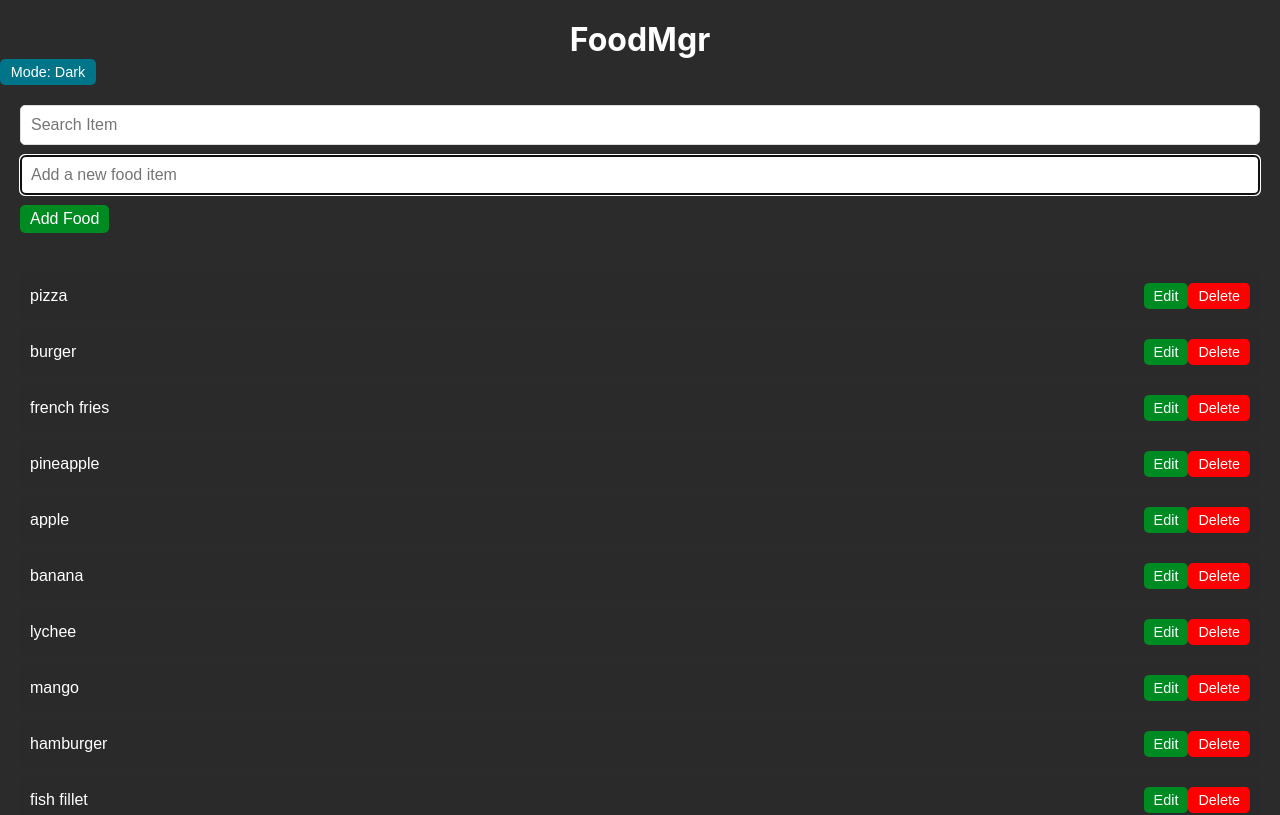
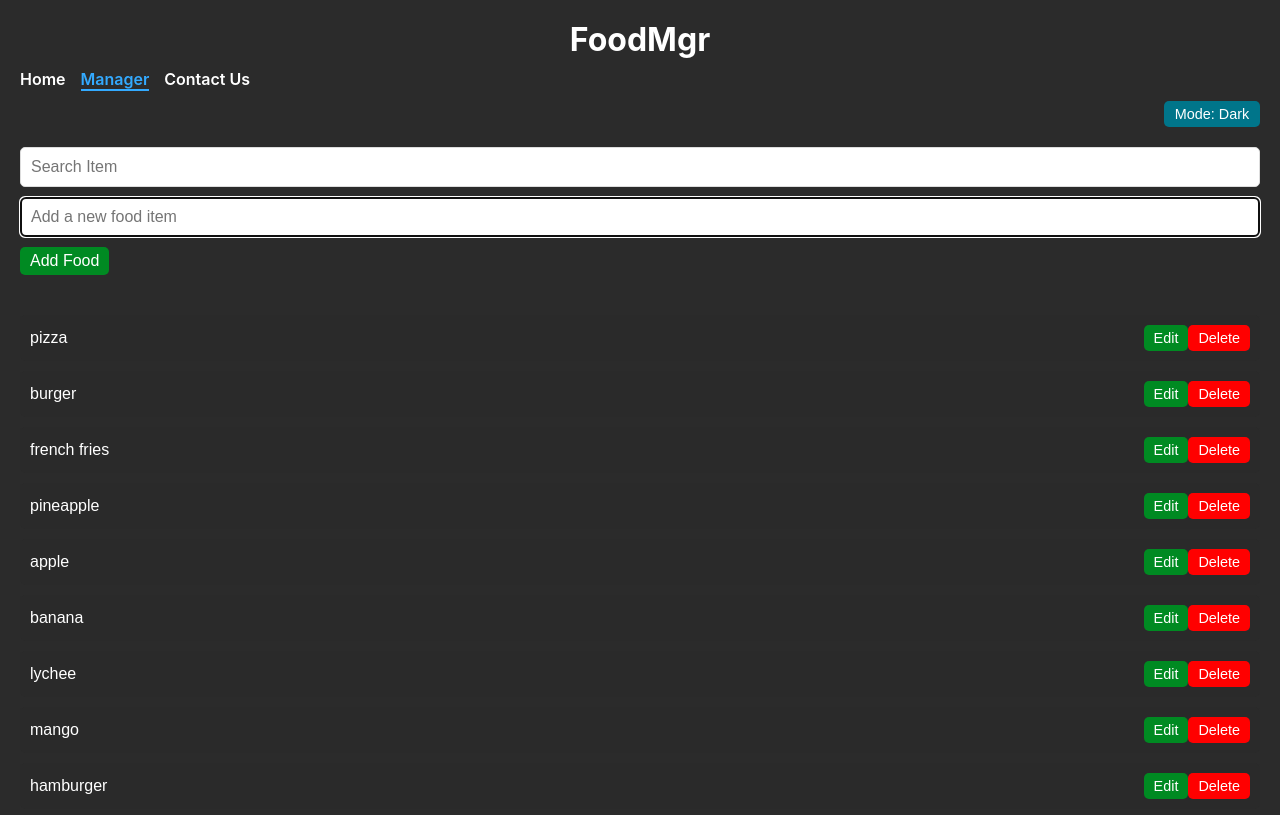
Before and after one commit to zeoriginaldark/reactjs, a React (Create React App) app in the folder project2/: page /manager in a window 1280 px wide. Shown: the top 815 px of the page. Built offline with nearby package versions, Linux system fonts and the light colour scheme; data requests are answered from the project's data file.

Commit message:
twentieth commit; page routing and navigation

```diff
--- a/project2/src/App.js
+++ b/project2/src/App.js
@@ -1,21 +1,16 @@
-import React, {useState, useEffect} from 'react';
+import React, {useState} from 'react';
+import {BrowserRouter as Router , Routes, Route, Link} from 'react-router-dom';
 import {ThemeProvider} from 'styled-components';
 import { lightTheme, darkTheme } from './theme';
 import Header from './Header';
-import AddItem from './AddItem';
-import Content from './Content';
-import Footer from './Footer';
-import axios from 'axios';
-import SearchItem from './SearchItem';
 import GlobalStyles from './GlobalStyles';
+import Navbar from './NavBar';
+import HomePage from './HomePage';
+import ManagerUI from './ManagerUI';
+import ContactPage from './ContactPage';
 
 function App (){
-  const API_URL = 'http://localhost:5000/foods';
   const [theme, setTheme] = useState(()=>localStorage.getItem('theme') || 'dark')
-  const [foodItems, setFoodItems] = useState([]);
-  const [foodInput, setFoodInput] = useState('');
-  const [search, setSearch] = useState('');
-  const [isLoading, setIsLoading] = useState(true);
 
   const toggleTheme = () =>{
     setTheme((prev) => {
@@ -25,132 +20,24 @@ function App (){
     });
   };
 
-  useEffect(() => {
-    const fetchItems = async() =>{
-      try {
-        axios
-        .get(API_URL)
-        .then((response) => {
-          if (response.data) {
-            setFoodItems(response.data);
-          }
-        })
-      } catch(error) {
-        console.error('Error fetching food items', error);
-      } finally{
-        setIsLoading(false);
-      }
-    }
-
-    setTimeout(() => {
-      (async()=> await fetchItems())();
-    }, 1500);
-  }, []);
-
-  const editFood = (id, newName) =>{
-    if(!newName.trim()){
-      console.error("Error:New name cannot be empty.");
-      return;
-    }
-
-    axios
-      .put(`${API_URL}/${id}`, { name: newName })
-      .then((response) => {
-        setFoodItems((prevItems) =>
-          prevItems.map((food) =>
-            food.id === id ? { ...food, name: response.data.name } : food
-          )
-        );
-      })
-      .catch((error) => {
-        if (error.response) {
-          console.error('Error editing food:', error.response.data);
-        } else {
-          console.error('Network error:', error);
-        }
-      });
-  };
-
-  const addFood = (e) => {
-    e.preventDefault();
-    if (foodInput.trim()) {
-      const isDuplicate = foodItems.some((item) => item.name.toLowerCase() === foodInput.trim().toLowerCase());
-      if (isDuplicate) {
-        console.error("Error: Duplicate food item. This item is already in the list.");
-        return;
-      }
-
-      console.log("Adding food", foodInput);
-      axios
-        .post(API_URL, { name: foodInput })
-        .then((response) => {
-          setFoodItems(prevItems => [...prevItems, response.data]);
-          setFoodInput('');
-        })
-        .catch((error) => {
-          if (error.response) {
-            console.error('Error adding food:', error.response.data);
-          } else {
-            console.error('Network error:', error);
-          }
-        });
-    }else{
-      console.error('Error: Food input empty');
-    }
-  };
-
-  const deleteFood = (id) =>{
-    const foodToDel = foodItems.find((food)=> food.id=== id);
-    console.log("Deleting food", foodToDel);
-
-    axios
-      .delete(`${API_URL}/${id}`)
-      .then(()=>{
-        setFoodItems((prevItems)=> prevItems.filter((food)=> food.id !== id));
-      })
-      .catch((error)=>{
-        if(error.response){
-          console.error('Error deleting food:', error.response.data);
-        }else{
-          console.error('Network error:', error);
-        }
-      });
-  };
-
-  const filteredFoodItems = search.trim()
-    ? foodItems.filter(
-      food=> food.name.toLowerCase().includes(search.toLowerCase())
-    )
-    : foodItems;
-
   return (
     <ThemeProvider theme={theme ==='light'? lightTheme: darkTheme}>
       <GlobalStyles />
-      <div className="App">
-        <Header title="FoodMgr" />
-        <button className='lightdarkbtn' onClick={toggleTheme}>
+      <div className='App'>
+        <Router>
+          <Header title="FoodMgr" />
+          <Navbar />
+          <button className='lightdarkbtn' onClick={toggleTheme}>
             Mode: {theme === 'light' ? 'Light' : 'Dark'}
-        </button>
-        <SearchItem
-          search={search}
-          setSearch={setSearch}
-        />
-        <AddItem
-          foodInput={foodInput}
-          setFoodInput={setFoodInput}
-          addFood={addFood}
-        />
-        <>
-          {isLoading && <p>Loading food items...</p>}
-          {!isLoading && <Content
-            foodItems= {filteredFoodItems}
-            editFood={editFood}
-            deleteFood={deleteFood}
-          />}
-        </>
+          </button>
+          <Routes>
+            <Route path="/" element={<HomePage />} />
+            <Route path="/manager" element={<ManagerUI />} />
+            <Route path="/contact" element={<ContactPage />} />
+          </Routes>
+        </Router>
+      </div>
 
-        <Footer length={filteredFoodItems.length}/>
-      </div>
     </ThemeProvider>
   );
 }
--- /dev/null
+++ b/project2/src/ContactPage.js
@@ -0,0 +1,35 @@
+import React from 'react';
+import styled from 'styled-components';
+
+const StyledContactPage = styled.div`
+  main {
+    flex: 1 0 auto;
+    font-family: 'Arial', sans-serif;
+    padding: 20px;
+    border-radius: 10px;
+  }
+
+  h1 {
+    font-size: 2rem;
+    margin-bottom: 10px;
+  }
+
+  p {
+    font-size: 1.1rem;
+    line-height: 1.6;
+  }
+`;
+
+const ContactPage = () => {
+  return (
+    <StyledContactPage>
+      <main>
+        <p>
+          Find us at +977 xxx xxxx xxx
+        </p>
+      </main>
+    </StyledContactPage>
+  );
+};
+
+export default ContactPage;
--- a/project2/src/GlobalStyles.js
+++ b/project2/src/GlobalStyles.js
@@ -28,6 +28,8 @@ const GlobalStyles = createGlobalStyle`
     cursor: pointer;
     font-size: 0.9rem;
     width: 96px;
+    margin-left: auto;
+    margin-right: 20px;
     transition: background-color 0.3s ease;
   }
 
--- /dev/null
+++ b/project2/src/HomePage.js
@@ -0,0 +1,36 @@
+import React from 'react';
+import styled from 'styled-components';
+
+const StyledHomepage = styled.div`
+  main {
+    flex: 1 0 auto;
+    font-family: 'Arial', sans-serif;
+    padding: 20px;
+    border-radius: 10px;
+  }
+
+  h1 {
+    font-size: 2rem;
+    margin-bottom: 10px;
+  }
+
+  p {
+    font-size: 1.1rem;
+    line-height: 1.6;
+  }
+`;
+
+const Homepage = () => {
+  return (
+    <StyledHomepage>
+      <main>
+        <h1>Welcome!</h1>
+        <p>
+          FoodMgr aims to provide a simple approach to manage food items
+        </p>
+      </main>
+    </StyledHomepage>
+  );
+};
+
+export default Homepage;
--- /dev/null
+++ b/project2/src/ManagerUI.js
@@ -0,0 +1,138 @@
+import React, {useState, useEffect} from 'react';
+import AddItem from './AddItem';
+import Content from './Content';
+import Footer from './Footer';
+import axios from 'axios';
+import SearchItem from './SearchItem';
+
+const ManagerUI = () => {
+  const API_URL = 'http://localhost:5000/foods';
+
+  const [foodItems, setFoodItems] = useState([]);
+  const [foodInput, setFoodInput] = useState('');
+  const [search, setSearch] = useState('');
+  const [isLoading, setIsLoading] = useState(true);
+
+  useEffect(() => {
+    const fetchItems = async() =>{
+      try {
+        axios
+        .get(API_URL)
+        .then((response) => {
+          if (response.data) {
+            setFoodItems(response.data);
+          }
+        })
+      } catch(error) {
+        console.error('Error fetching food items', error);
+      } finally{
+        setIsLoading(false);
+      }
+    }
+
+    setTimeout(() => {
+      (async()=> await fetchItems())();
+    }, 1500);
+  }, []);
+
+  const editFood = (id, newName) =>{
+    if(!newName.trim()){
+      console.error("Error:New name cannot be empty.");
+      return;
+    }
+
+    axios
+      .put(`${API_URL}/${id}`, { name: newName })
+      .then((response) => {
+        setFoodItems((prevItems) =>
+          prevItems.map((food) =>
+            food.id === id ? { ...food, name: response.data.name } : food
+          )
+        );
+      })
+      .catch((error) => {
+        if (error.response) {
+          console.error('Error editing food:', error.response.data);
+        } else {
+          console.error('Network error:', error);
+        }
+      });
+  };
+
+  const addFood = (e) => {
+    e.preventDefault();
+    if (foodInput.trim()) {
+      const isDuplicate = foodItems.some((item) => item.name.toLowerCase() === foodInput.trim().toLowerCase());
+      if (isDuplicate) {
+        console.error("Error: Duplicate food item. This item is already in the list.");
+        return;
+      }
+
+      console.log("Adding food", foodInput);
+      axios
+        .post(API_URL, { name: foodInput })
+        .then((response) => {
+          setFoodItems(prevItems => [...prevItems, response.data]);
+          setFoodInput('');
+        })
+        .catch((error) => {
+          if (error.response) {
+            console.error('Error adding food:', error.response.data);
+          } else {
+            console.error('Network error:', error);
+          }
+        });
+    }else{
+      console.error('Error: Food input empty');
+    }
+  };
+
+  const deleteFood = (id) =>{
+    const foodToDel = foodItems.find((food)=> food.id=== id);
+    console.log("Deleting food", foodToDel);
+
+    axios
+      .delete(`${API_URL}/${id}`)
+      .then(()=>{
+        setFoodItems((prevItems)=> prevItems.filter((food)=> food.id !== id));
+      })
+      .catch((error)=>{
+        if(error.response){
+          console.error('Error deleting food:', error.response.data);
+        }else{
+          console.error('Network error:', error);
+        }
+      });
+  };
+
+  const filteredFoodItems = search.trim()
+    ? foodItems.filter(
+      food=> food.name.toLowerCase().includes(search.toLowerCase())
+    )
+    : foodItems;
+
+  return (
+    <div>
+      <SearchItem
+        search={search}
+        setSearch={setSearch}
+      />
+      <AddItem
+        foodInput={foodInput}
+        setFoodInput={setFoodInput}
+        addFood={addFood}
+      />
+      <>
+        {isLoading && <p style={{padding:'20px'}}>Loading food items...</p>}
+        {!isLoading && <Content
+          foodItems= {filteredFoodItems}
+          editFood={editFood}
+          deleteFood={deleteFood}
+        />}
+      </>
+      <Footer length={filteredFoodItems.length}/>
+    </div>
+  );
+};
+
+export default ManagerUI;
--- /dev/null
+++ b/project2/src/NavBar.js
@@ -0,0 +1,52 @@
+import React from 'react';
+import { NavLink } from 'react-router-dom';
+import styled from 'styled-components';
+
+const StyledNav = styled.nav`
+  color: ${({ theme }) => theme.navtext};
+  padding: 10px 20px;
+  display: flex;
+  justify-content: space-between;
+  align-items: center;
+  position: sticky;
+  top: 0;
+  z-index: 1000;
+
+  .nav-links {
+    display: flex;
+    gap: 15px;
+  }
+
+  a {
+    color: ${({ theme }) => theme.navtext};
+    text-decoration: none;
+    font-size: 1rem;
+    font-weight: 600;
+    transition: color 0.3s ease;
+  }
+
+  a.active {
+    color: ${({ theme }) => theme.navlinkactive};
+    border-bottom: 2px solid ${({ theme }) => theme.navlinkactive};
+  }
+
+  a:hover {
+    color: ${({ theme }) => theme.navlinkhover};
+  }
+`;
+
+const Navbar = () => {
+  return (
+    <StyledNav>
+      <div className="nav-links">
+        <NavLink to="/" end>
+          Home
+        </NavLink>
+        <NavLink to="/manager">Manager</NavLink>
+        <NavLink to="/contact">Contact Us</NavLink>
+      </div>
+    </StyledNav>
+  );
+};
+
+export default Navbar;
--- a/project2/src/theme.js
+++ b/project2/src/theme.js
@@ -1,4 +1,7 @@
 export const lightTheme = {
+    navtext: '#000000',
+    navlinkhover: '#0077cc',
+    navlinkactive: '#004c99',
     background: '#f8f8f8',
     color: '#000000',
     buttonbackground: '#008a22',
@@ -9,6 +12,9 @@ export const lightTheme = {
 };
 
 export const darkTheme = {
+    navtext: '#ffffff',
+    navlinkhover: '#66ccff',
+    navlinkactive: '#33aaff',
     background: '#2b2b2b',
     color: '#ffffff',
     buttonbackground: '#005e1f',
```
